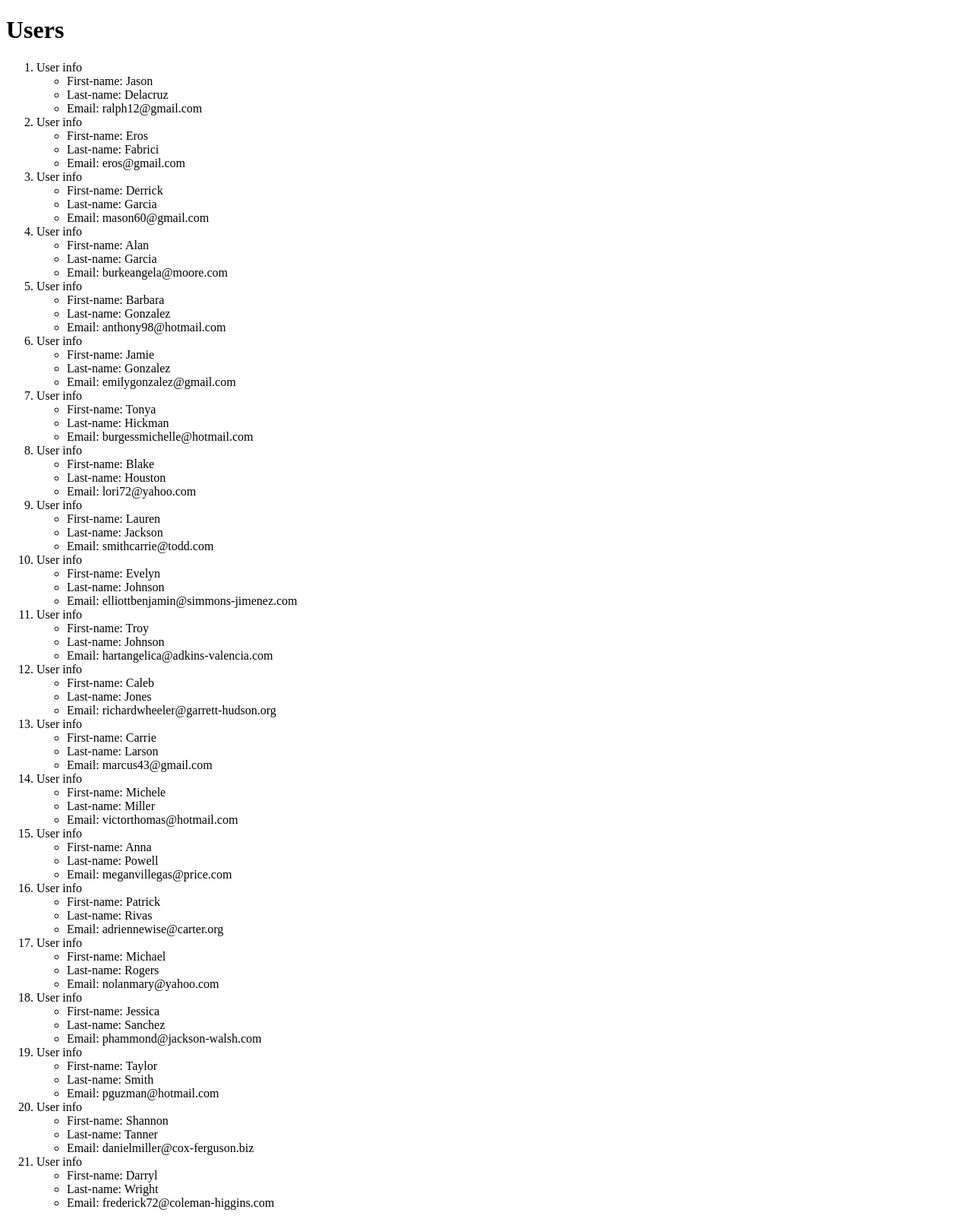
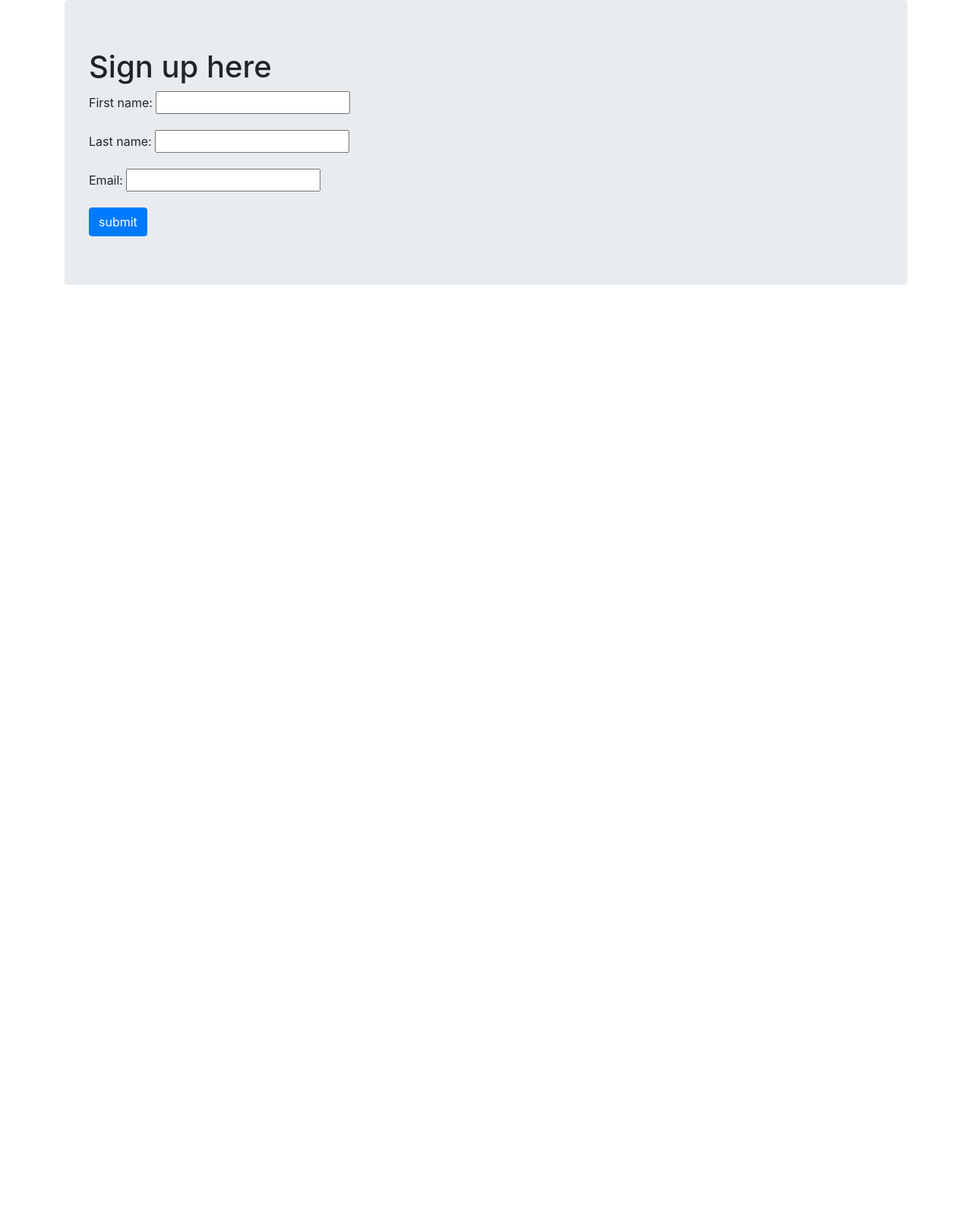
Before and after one commit to eferos93/djangoExample, a Django app: page /users/ in a window 1280 px wide. Shown: the whole page at 76% size. After the commit the page ends 375 px from the top, so only its background shows below. Run offline with Django 3.2, Linux system fonts and the light colour scheme; data comes from the database, SQL or seed files in the repository; both versions use the stored data as it was after the commit; some libraries are stand-ins or nearby versions.

Commit message:
create a form from a model

```diff
--- /dev/null
+++ b/model_2/models_exercise/forms.py
@@ -0,0 +1,9 @@
+from django import forms
+from models_exercise.models import User
+
+
+class NewUserForm(forms.ModelForm):
+    # put validations here
+    class Meta:
+        model = User  # create a form based on the given model
+        fields = '__all__'  # take all fields
--- a/model_2/models_exercise/views.py
+++ b/model_2/models_exercise/views.py
@@ -1,5 +1,5 @@
 from django.shortcuts import render
-from models_exercise.models import User
+from models_exercise.forms import NewUserForm
 
 
 # Create your views here.
@@ -7,7 +7,20 @@ def index(request):
     return render(request, 'models_exercise/index.html')
 
 
+# def users(request):
+#     users_list = User.objects.order_by('last_name')
+#     user_dictionary ={'user_records': users_list}
+#     return render(request, 'models_exercise/users.html', context=user_dictionary)
+
 def users(request):
-    users_list = User.objects.order_by('last_name')
-    user_dictionary ={'user_records': users_list}
-    return render(request, 'models_exercise/users.html', context=user_dictionary)
+    form = NewUserForm()
+    if request.method == 'POST':  # this means if someone hit submit
+        form = NewUserForm(request.POST)
+
+        if form.is_valid():
+            form.save(commit=True)  # commit data to the database
+            return index(request)
+        else:
+            print('Error, form invalid')
+
+    return render(request, 'models_exercise/users.html', {'form': form})
--- a/model_2/templates/models_exercise/index.html
+++ b/model_2/templates/models_exercise/index.html
@@ -3,9 +3,10 @@
 <head>
     <meta charset="UTF-8">
     <title>Home - Models Exercise</title>
+    <link rel="stylesheet" href="https://stackpath.bootstrapcdn.com/bootstrap/4.4.1/css/bootstrap.min.css" integrity="sha384-Vkoo8x4CGsO3+Hhxv8T/Q5PaXtkKtu6ug5TOeNV6gBiFeWPGFN9MuhOf23Q9Ifjh" crossorigin="anonymous">
 </head>
 <body>
     <h1>Welcome!</h1>
-    <h3>Go to /users to see the list of users info</h3>
+    <h3>Go to /users to signup</h3>
 </body>
 </html>
--- a/model_2/templates/models_exercise/users.html
+++ b/model_2/templates/models_exercise/users.html
@@ -3,27 +3,40 @@
 <head>
     <meta charset="UTF-8">
     <title>Users</title>
+    <link rel="stylesheet" href="https://stackpath.bootstrapcdn.com/bootstrap/4.4.1/css/bootstrap.min.css" integrity="sha384-Vkoo8x4CGsO3+Hhxv8T/Q5PaXtkKtu6ug5TOeNV6gBiFeWPGFN9MuhOf23Q9Ifjh" crossorigin="anonymous">
 </head>
 <body>
-    <h1>Users</h1>
-    <div>
-        {% if user_records %}
-            <ol>
-                {% for usr in user_records %}
-                    <li> User info
-                        <ul>
-                            <li>First-name: {{ usr.first_name }}</li>
-                            <li>Last-name: {{ usr.last_name }}</li>
-                            <li>Email: {{ usr.email }}</li>
-                        </ul>
-                    </li>
-                {% endfor %}
+{#    <h1>Users</h1>#}
+{#    <div>#}
+{#        {% if user_records %}#}
+{#            <ol>#}
+{#                {% for usr in user_records %}#}
+{#                    <li> User info#}
+{#                        <ul>#}
+{#                            <li>First-name: {{ usr.first_name }}</li>#}
+{#                            <li>Last-name: {{ usr.last_name }}</li>#}
+{#                            <li>Email: {{ usr.email }}</li>#}
+{#                        </ul>#}
+{#                    </li>#}
+{#                {% endfor %}#}
+{##}
+{#            </ol>#}
+{#        {% else %}#}
+{#            <h2>Ops! looks like the DB's empty!</h2>#}
+{#        {% endif %}#}
+{#    </div>#}
+<div class="container">
+    <div class="jumbotron">
+        <h1>Sign up here</h1>
+        <form method="post">
+            {{ form.as_p }}
+            {% csrf_token %}
+            <input type="submit" class="btn btn-primary", value="submit">
+        </form>
+    </div>
+</div>
 
-            </ol>
-        {% else %}
-            <h2>Ops! looks like the DB's empty!</h2>
-        {% endif %}
-    </div>
+
 
 </body>
 </html>
```
Also changed, not shown: model_2/db.sqlite3.
